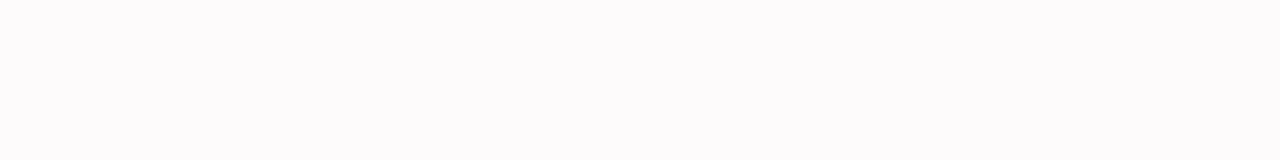
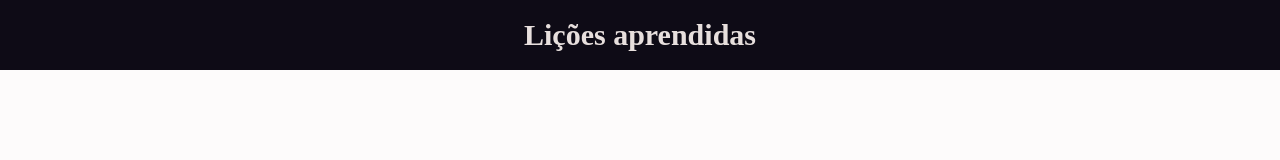
Before and after one commit to limarodrigoo/lessons-learned, a website: page index.html in a window 1280 px wide. Drawn offline with Linux system fonts and the light colour scheme.

Commit message:
Adicionando barra superior e reset css - Requisito 02

```diff
--- a/index.html
+++ b/index.html
@@ -4,10 +4,13 @@
   <meta charset="UTF-8">
   <meta http-equiv="X-UA-Compatible" content="IE=edge">
   <meta name="viewport" content="width=device-width, initial-scale=1.0">
+  <link rel="stylesheet" type="text/css" href="reset.css">
   <link rel="stylesheet" type="text/css" href="style.css">
   <title>Lessons Learned</title>
 </head>
 <body>
-
+  <header id="cabecalho">
+    <h1>Lições aprendidas</h1>
+  </header>
 </body>
 </html>
--- /dev/null
+++ b/reset.css
@@ -0,0 +1,48 @@
+/* http://meyerweb.com/eric/tools/css/reset/
+   v2.0 | 20110126
+   License: none (public domain)
+*/
+
+html, body, div, span, applet, object, iframe,
+h1, h2, h3, h4, h5, h6, p, blockquote, pre,
+a, abbr, acronym, address, big, cite, code,
+del, dfn, em, img, ins, kbd, q, s, samp,
+small, strike, strong, sub, sup, tt, var,
+b, u, i, center,
+dl, dt, dd, ol, ul, li,
+fieldset, form, label, legend,
+table, caption, tbody, tfoot, thead, tr, th, td,
+article, aside, canvas, details, embed,
+figure, figcaption, footer, header, hgroup,
+menu, nav, output, ruby, section, summary,
+time, mark, audio, video {
+	margin: 0;
+	padding: 0;
+	border: 0;
+	font-size: 100%;
+	font: inherit;
+	vertical-align: baseline;
+}
+/* HTML5 display-role reset for older browsers */
+article, aside, details, figcaption, figure,
+footer, header, hgroup, menu, nav, section {
+	display: block;
+}
+body {
+	line-height: 1;
+}
+ol, ul {
+	list-style: none;
+}
+blockquote, q {
+	quotes: none;
+}
+blockquote:before, blockquote:after,
+q:before, q:after {
+	content: '';
+	content: none;
+}
+table {
+	border-collapse: collapse;
+	border-spacing: 0;
+}
--- a/style.css
+++ b/style.css
@@ -1,3 +1,16 @@
 body {
   background-color: rgb(253, 251, 251);
+  color: #e7dfdd;
 }
+h1 {
+  font-weight: bold;
+  font-size: 30px;
+}
+#cabecalho{
+  position: fixed;
+  top: 0;
+  background-color: #0e0b16;
+  width: 100%;
+  text-align: center;
+  padding: 20px 0;
+}
```
